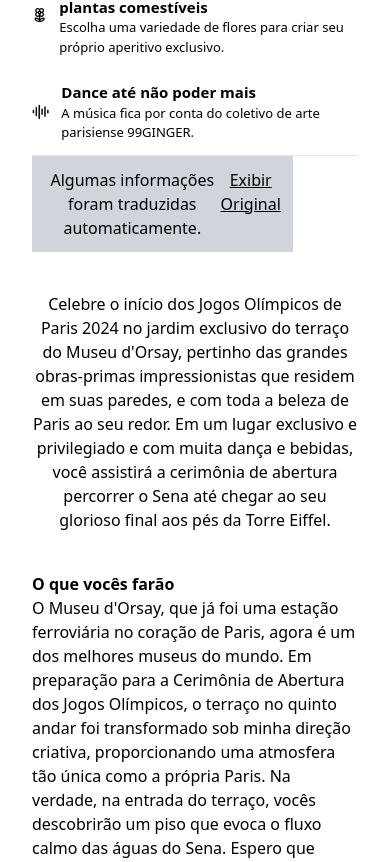
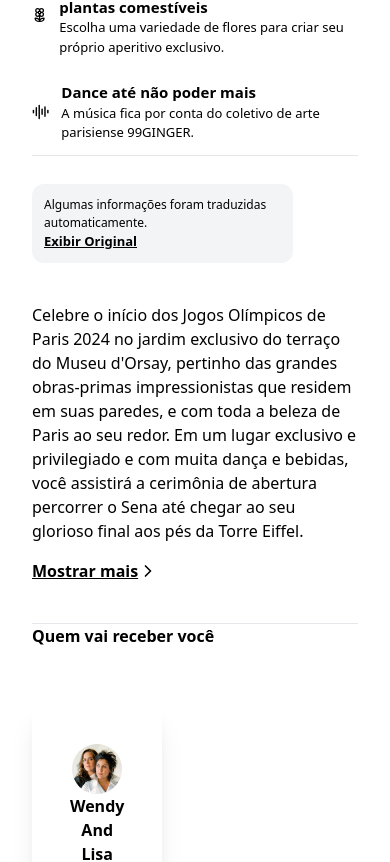
Before and after one commit to Hirou-shi/Airbnb-CP3, a React (Vite) app in the folder airbnbCopy/: page / in a window 390 px wide. Shown: the part 1203-2065 px from the top of the page. Built offline with nearby package versions, Linux system fonts and the light colour scheme.

Commit message:
About3Mobile-acabado

```diff
--- a/airbnbCopy/src/components/Homefiles/About3.tsx
+++ b/airbnbCopy/src/components/Homefiles/About3.tsx
@@ -1,12 +1,14 @@
 import React from 'react'
+import { ChevronRight } from 'lucide-react'
 
 export default function About3() {
   return (
-    <section className='flex flex-col justify-start gap-10'>
-        <div className='flex bg-gray-300 w-[80%] text-center p-3'>
-            <p>Algumas informações foram traduzidas automaticamente. </p>
-            <p className='underline'>Exibir Original</p>
+    <section className='flex flex-col justify-start gap-10 mt-7'>
+        <div className='mobile:flex bg-gray-100 w-[80%] mobile:text-center text-left p-3 rounded-xl'>
+            <p className='text-[12px]'>Algumas informações foram traduzidas automaticamente. </p>
+            <p className='underline text-[13px] font-semibold'>Exibir Original</p>
         </div>
+        <div className='hidden mobile:flex'>
             <div>
                 <h2>Celebre o início dos Jogos Olímpicos de Paris 2024 no jardim exclusivo do terraço do Museu d'Orsay, pertinho das grandes obras-primas impressionistas que residem em suas paredes, e com toda a beleza de Paris ao seu redor. Em um lugar exclusivo e privilegiado e com muita dança e bebidas, você assistirá a cerimônia de abertura percorrer o Sena até chegar ao seu glorioso final aos pés da Torre Eiffel.</h2>
             </div>
@@ -22,6 +24,16 @@ export default function About3() {
                 <p>• Curta o início dos Jogos Olímpicos de Paris assistindo à Cerimônia de Abertura no Rio Sena do alto. A paisagem e os sons vão te encantar, inspirar e energizar.</p>
                 <p>• Assim que a cerimônia passar, a música pode começar. O coletivo de arte 99GINGER, com sede em Paris, cuida da trilha sonora para celebrar o amor, a paz, a união e a França.</p>
             </div>
+        </div>
+        <div className='mobile:hidden text-left'>
+            <h2 className=''>Celebre o início dos Jogos Olímpicos de Paris 2024 no jardim exclusivo do terraço do Museu d'Orsay, pertinho das grandes obras-primas impressionistas que residem em suas paredes, e com toda a beleza de Paris ao seu redor. Em um lugar exclusivo e privilegiado e com muita dança e bebidas, você assistirá a cerimônia de abertura percorrer o Sena até chegar ao seu glorioso final aos pés da Torre Eiffel.</h2>
+            <div className='flex items-center mt-4'>
+                <p className='underline font-semibold'>Mostrar mais</p>
+                <ChevronRight size={20}/>
+            </div>
+
+
+        </div>
     </section>
   )
 }
```
Lines whose indentation alone changed are shown as unchanged.
